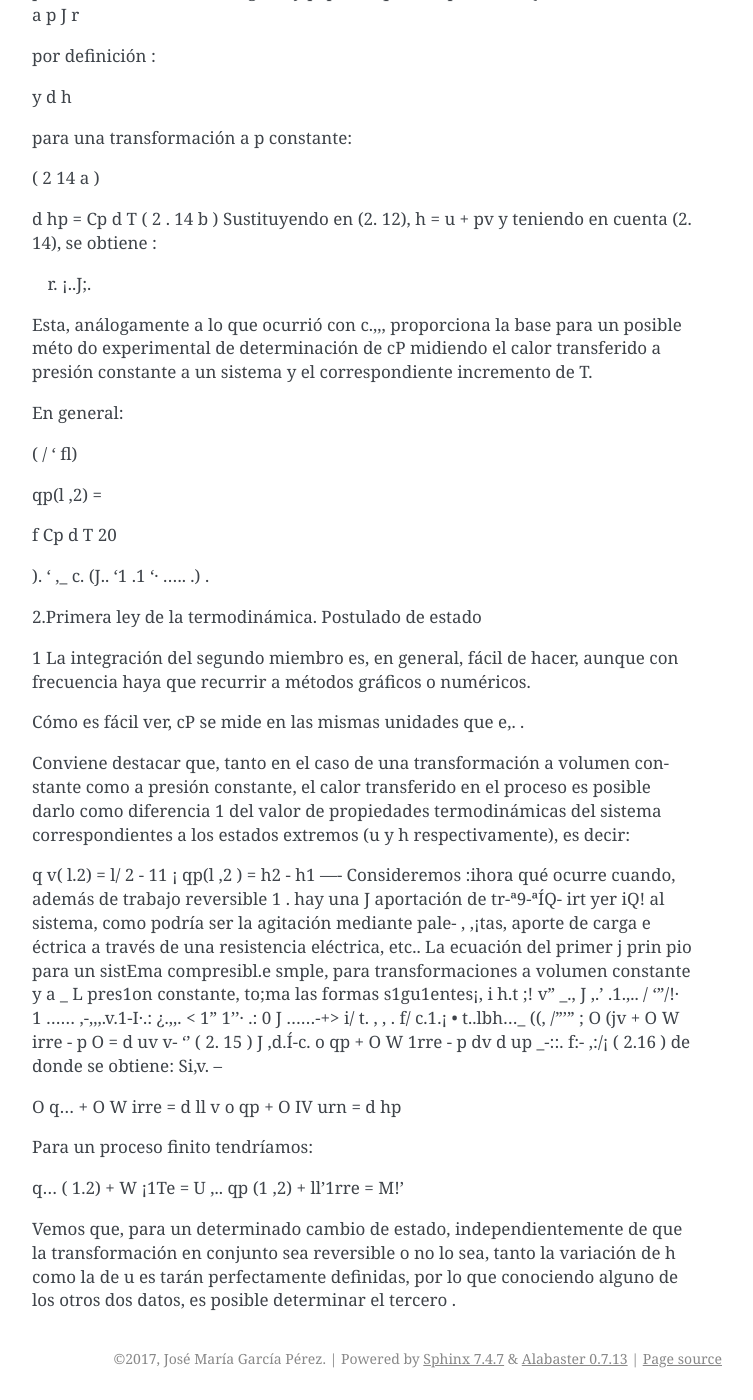
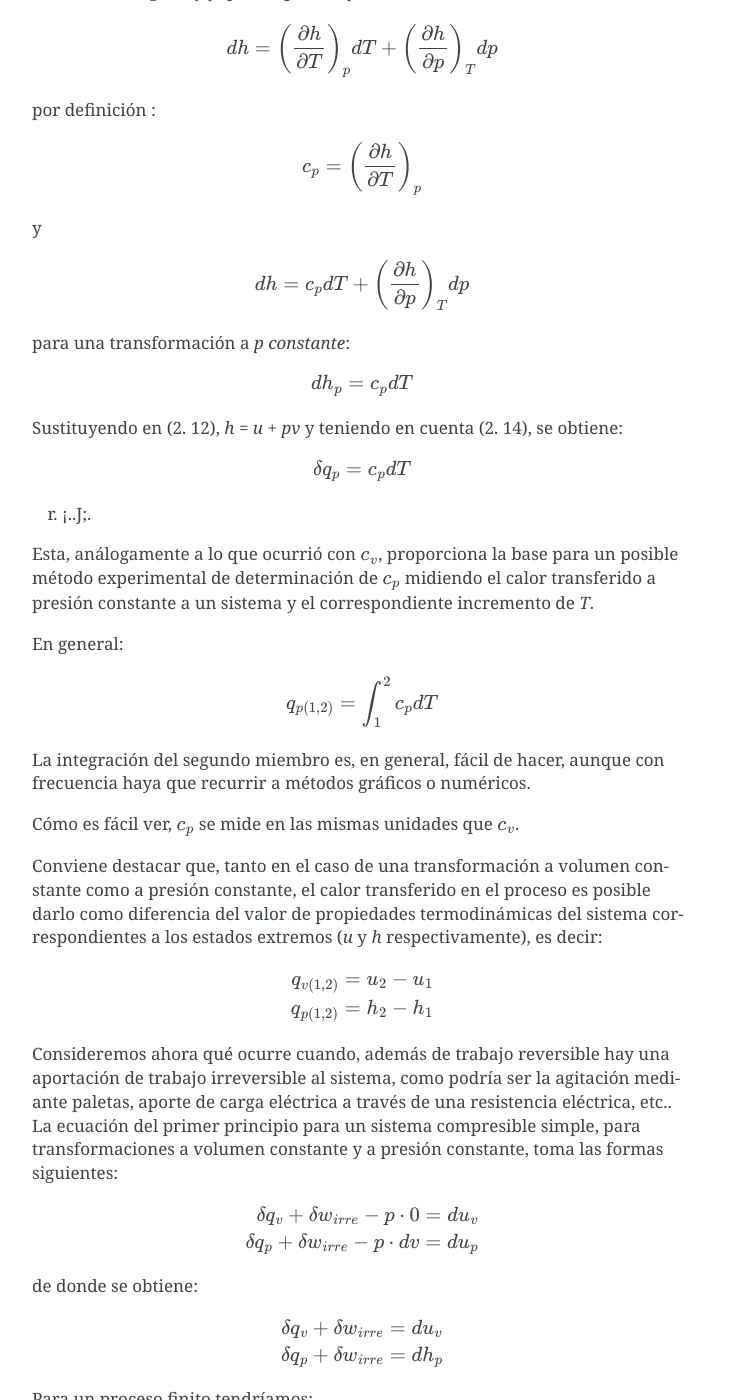
Before and after one commit to mantielero/termodinamica, a Sphinx documentation site: the page built from source/primer_principio_sistemas_cerrados.rst, in a window 1280 px wide and 1400 px high, scrolled down 2215 px. Shown: the whole window, without its empty margins (388-1141 px from the left). Built offline with Sphinx 7.4.7, drawn with Linux system fonts in a browser that asks for light colours; pages that are not in the unit, such as notebooks, are missing from menus; some of the changed text lies outside the part shown.

Commit message:
Update primer_principio_sistemas_cerrados.rst

```diff
--- a/source/primer_principio_sistemas_cerrados.rst
+++ b/source/primer_principio_sistemas_cerrados.rst
@@ -99,45 +99,44 @@ El conjunto de propiedades (u + pv ) se presenta de esta forma con la suficiente
 
 .. math::
 
-   H \equiv U + pV\\
-   h \equiv u + pv
+   H &\equiv U + pV\\
+   h &\equiv u + pv
 
 
 
+Por ser una combinación de propiedades termodinámicas , también es una propiedad termodinámica  y para un  sistema simple podrá expresarse en función  de dos propiedades  termodinámicas cualesquiera. Para sistemas compresibles es frecuente escoger *T* y *p*, por lo que
+*h(T, p)*, será:
 
+.. math::
 
-
-
-
-
-
-Por ser una combinación de propiedades termodinámicas , también es una propiedad
-/_ termodinámica  y para un  sistema simple podrá expresarse en función  de   dos propiedades  ter­
-l odinámicas cualesq uiera. Para sistemas compresibles es frecuente escoger T y p, por lo que
-h(T, p), será:
-I
-Q_f!_ ]	+	a h1
-a r	!'	l a p J r
+   dh = \left( \frac{\partial h}{\partial T} \right)_p dT + \left( \frac{\partial h}{\partial p} \right)_T dp
 
 
 por definición :
 
+.. math::
+
+   c_p = \left( \frac{\partial h}{\partial T} \right)_p
+
+y
 
 
-y	d h
+.. math::
+
+   dh = c_p dT + \left( \frac{\partial h}{\partial p} \right)_T dp
 
 
-para una transformación a p constante:
+para una transformación a *p constante*:
 
+.. math::
 
+   dh_p = c_p dT
 
-( 2 14 a )
+Sustituyendo en (2. 12), *h = u + pv* y teniendo en cuenta (2. 14), se obtiene:
 
+.. math::
 
-
-d hp  = Cp  d T	( 2 . 14 b ) Sustituyendo en (2. 12), h = u + pv y teniendo en cuenta (2. 14), se obtiene :
-
-
+   \delta q_p = c_p dT
 
 
 
@@ -145,55 +144,47 @@ r. ¡..J;.
 
 
 
-Esta, análogamente a lo que ocurrió con c.,,, proporciona la base para un posible méto­ do experimental de determinación de cP midiendo el calor transferido a presión constante a un sistema y el correspondiente  incremento de T.
+Esta, análogamente a lo que ocurrió con :math:`c_v`, proporciona la base para un posible método experimental de determinación de :math:`c_p` midiendo el calor transferido a presión constante a un sistema y el correspondiente  incremento de *T*.
 
 En general:
 
+.. math::
+
+   q_{p(1,2)} = \int_1^2 c_p dT
 
 
+La integración del segundo miembro es, en general, fácil de hacer, aunque con frecuencia haya que recurrir a métodos gráficos o numéricos.
+
+Cómo es fácil  ver, :math:`c_p` se mide en las mismas unidades que :math:`c_v`.
+
+Conviene destacar que, tanto en el caso de una transformación  a volumen constante como a presión constante, el calor transferido en el proceso es posible darlo como diferencia del valor  de propiedades  termodinámicas  del  sistema correspondientes  a los estados extremos (*u* y *h* respectivamente),  es decir:
+
+.. math::
+
+   q_{v(1,2)} = u_2 - u_1 \\
+   q_{p(1,2)} = h_2 - h_1
 
 
-( /   '  fl)
+Consideremos ahora qué ocurre cuando, además de trabajo	reversible hay una aportación de trabajo irreversible al sistema, como podría ser la agitación mediante paletas, aporte de carga eléctrica a través de una resistencia eléctrica, etc.. La ecuación del primer principio para un sistema compresible simple, para transformaciones a volumen constante y a	presión constante, toma las formas siguientes:
 
-qp(l ,2) =
+.. math::
 
-f	Cp  d T
-20
+   \delta q_v + \delta w_{irre} -p \cdot 0 = du_v \\
+   \delta q_p + \delta w_{irre} -p \cdot dv = du_p
 
 
+de donde se obtiene:
 
-).	' ,_ c.
-(J.. '1 .1 '· .....  .) .
+.. math::
 
-2.Primera ley de la termodinámica. Postulado de estado
-
-
-1 La integración del segundo miembro es, en general, fácil de hacer, aunque con frecuencia haya que recurrir a métodos gráficos o numéricos.
-
-Cómo es fácil  ver, cP se mide en las mismas unidades que e,. .
-
-Conviene destacar que, tanto en el caso de una transformación  a volumen constante como a presión constante, el calor transferido en el proceso es posible darlo como diferencia
-1 del valor  de propiedades  termodinámicas  del  sistema correspondientes  a los estados extremos (u y h respectivamente),  es decir:
-
-q v( l.2)   = l/ 2   - 11 ¡
-qp(l ,2 )   = h2  - h1
-----
-Consideremos :ihora qué ocurre cuando, además de trabajo	reversible 1 .  hay una J aportación de tr-ª9-ªÍQ- irt yer iQ!	al sistema, como podría ser la agitación mediante pale-
-, ,¡tas, aporte de carga e éctrica a través de una resistencia eléctrica, etc.. La ecuación del primer
-j prin pio para un sistEma compresibl.e smple, para transformaciones a volumen constante y a	_
-L pres1on constante, to;ma las formas s1gu1entes¡,	i	h.t	;! v" _.,	J ,.' .1.,.. / '"/!·
-1 ......	,-,,,.v.1-I·.:  ¿.,,.    < 1" 1''·  .:  0  J	......-+>  i/	t.	,	,	.
-f/ c.1.¡	• t..lbh..._  ((,	/"'"
-;	O (jv   + O W irre    - p O  = d uv	v- ''	( 2. 15 )	J ,d.Í-c.
-o qp  + O W 1rre   - p dv	d up _-::. f:- ,:/¡ ( 2.16 )
-de donde se obtiene:	Si,v. --
-
-O q...  + O W irre   = d ll v
-o qp  + O IV urn    = d hp
+   \delta q_v + \delta w_{irre} &= du_v \\
+   \delta q_p + \delta w_{irre} &= dh_p
 
 Para un proceso finito tendríamos:
 
-q... ( 1.2)   + W ¡1Te   =	U ,..
-qp (1 ,2)    + ll'1rre    = M!' \
+.. math::
 
-Vemos que, para un  determinado cambio de estado, independientemente de que la transformación en conjunto sea reversible o no lo sea, tanto la variación de h como la de u es­ tarán perfectamente definidas, por lo que conociendo alguno de los otros dos datos, es posible determinar el tercero .
+   q_{v(1,2)} + w_{irre} &= \Delta u_v \\
+   q_{p(1,2)} + w_{irre} &= \Delta h_p
+
+Vemos que, para un  determinado cambio de estado, independientemente de que la transformación en conjunto sea reversible o no lo sea, tanto la variación de *h* como la de *u* estarán perfectamente definidas, por lo que conociendo alguno de los otros dos datos, es posible determinar el tercero.
```
